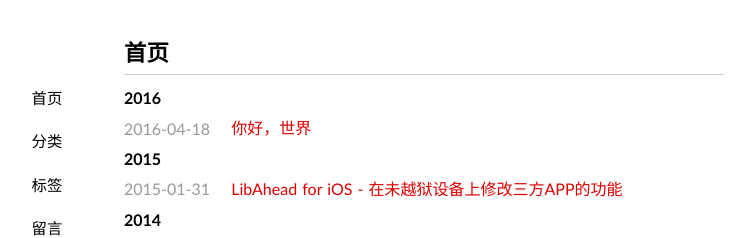
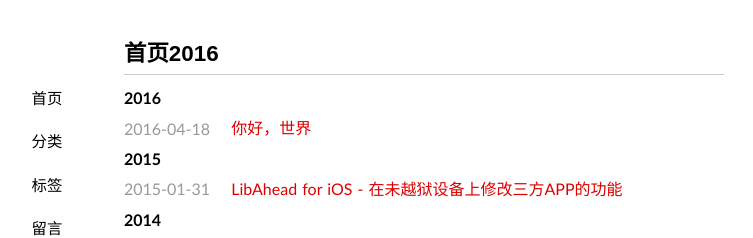
Before and after one commit to abigailpake/blog, a Jekyll site: the page built from index.html, in a window 1280 px wide. Shown: the top 238 px of the page, without its empty margins (216-969 px from the left). Built offline with Jekyll 4.4.1, drawn with Linux system fonts in a browser that asks for light colours; Markdown is read by kramdown in place of the engine named in the settings; the list of posts is cut into pages by our own code; comment, search, counter and statistics services are not loaded.

Commit message:
Update index.html

```diff
--- a/index.html
+++ b/index.html
@@ -1,5 +1,5 @@
 ---
-title: 首页
+title: 首页2016
 layout: page
 ---
 
@@ -12,7 +12,7 @@
   {% endif %}
   <li class="listing-item">
     <time datetime="{{ post.date | date:"%Y-%m-%d" }}">{{ post.date | date:"%Y-%m-%d" }}</time>
-    <a href="view-source:http://hiralph.github.io/myblog{{ post.url }}" title="{{ post.title }}">{{ post.title }}</a>
+    <a href="http://hiralph.github.io/myblog{{ post.url }}" title="{{ post.title }}">{{ post.title }}</a>
     {% if site.truncate %}
     <p>{{ post.content | strip_html | truncate: site.truncate }}</p>
     {% endif%}
```
